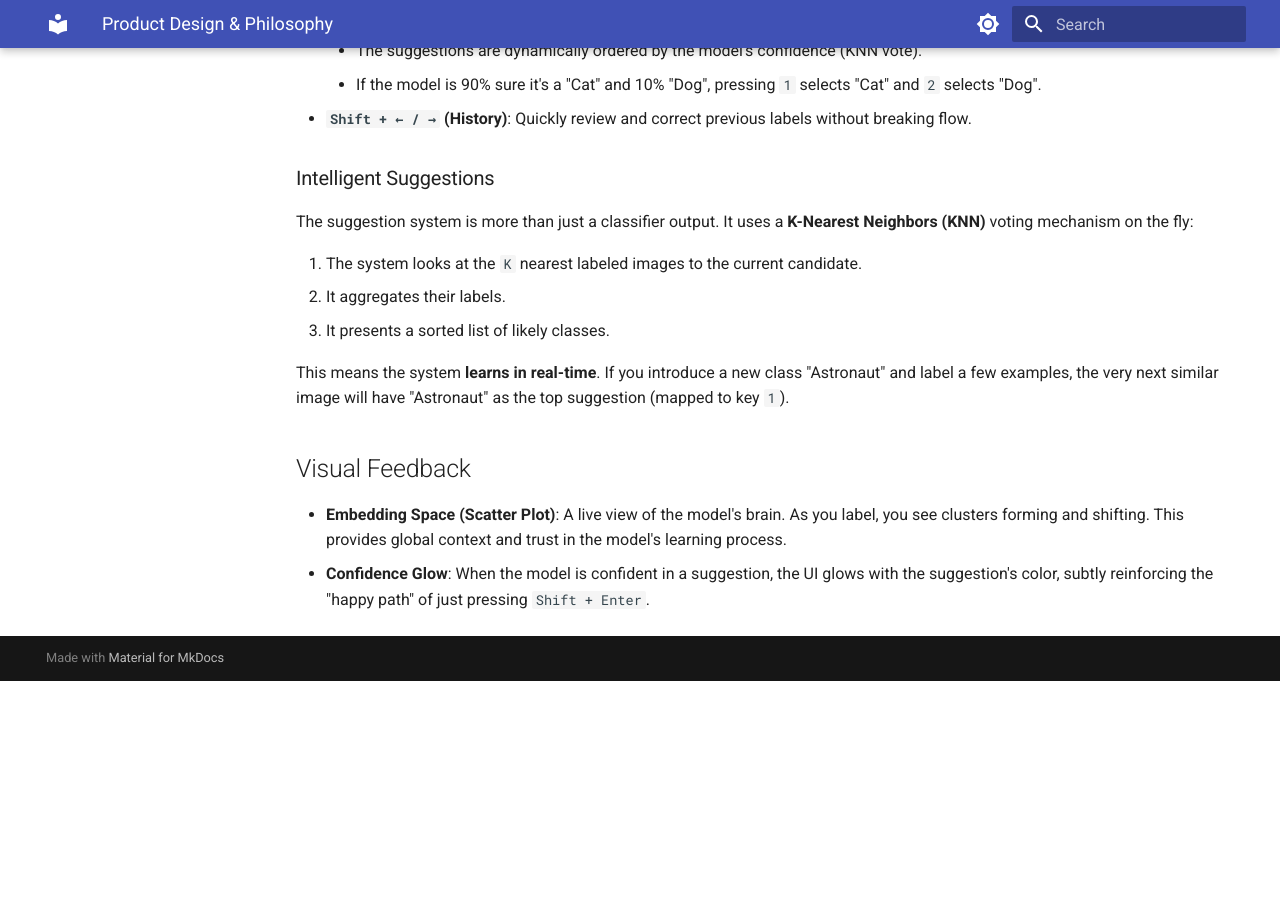
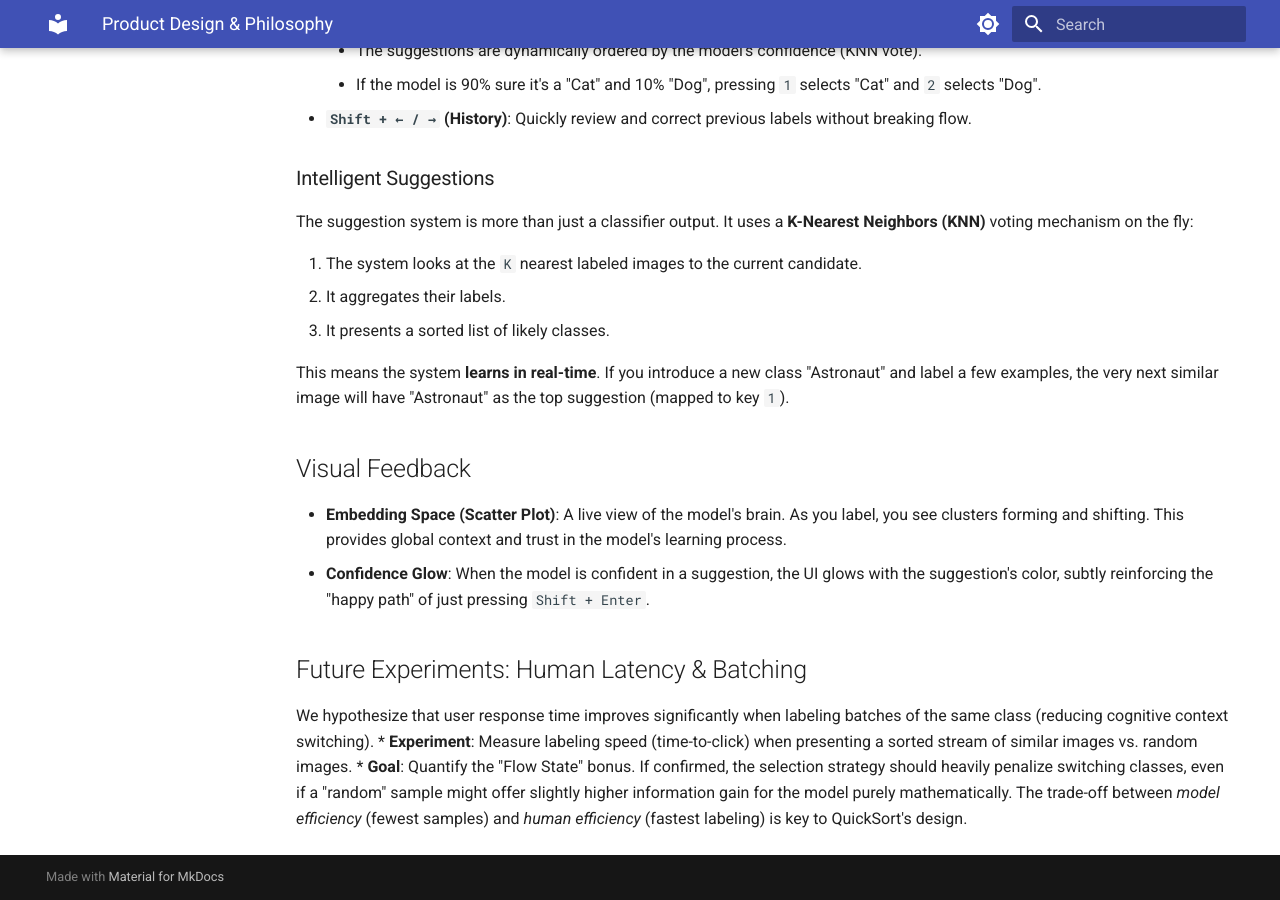
Before and after one commit to GeorgePearse/image_clusterer, an MkDocs documentation site: the page built from docs/product_design.md, in a window 1280 px wide and 900 px high, scrolled down 1227 px. Built offline with MkDocs 1.6.1 and Material for MkDocs 9.7.7, drawn with Linux system fonts in a browser that asks for light colours; before the commit the page ends 1908 px from its top, so only the background shows below that.

Commit message:
Add documentation note about human latency and batching experiments

```diff
--- a/docs/product_design.md
+++ b/docs/product_design.md
@@ -53,3 +53,9 @@ This means the system **learns in real-time**. If you introduce a new class "Ast
 
 *   **Embedding Space (Scatter Plot)**: A live view of the model's brain. As you label, you see clusters forming and shifting. This provides global context and trust in the model's learning process.
 *   **Confidence Glow**: When the model is confident in a suggestion, the UI glows with the suggestion's color, subtly reinforcing the "happy path" of just pressing `Shift + Enter`.
+
+## Future Experiments: Human Latency & Batching
+
+We hypothesize that user response time improves significantly when labeling batches of the same class (reducing cognitive context switching).
+*   **Experiment**: Measure labeling speed (time-to-click) when presenting a sorted stream of similar images vs. random images.
+*   **Goal**: Quantify the "Flow State" bonus. If confirmed, the selection strategy should heavily penalize switching classes, even if a "random" sample might offer slightly higher information gain for the model purely mathematically. The trade-off between *model efficiency* (fewest samples) and *human efficiency* (fastest labeling) is key to QuickSort's design.
```
